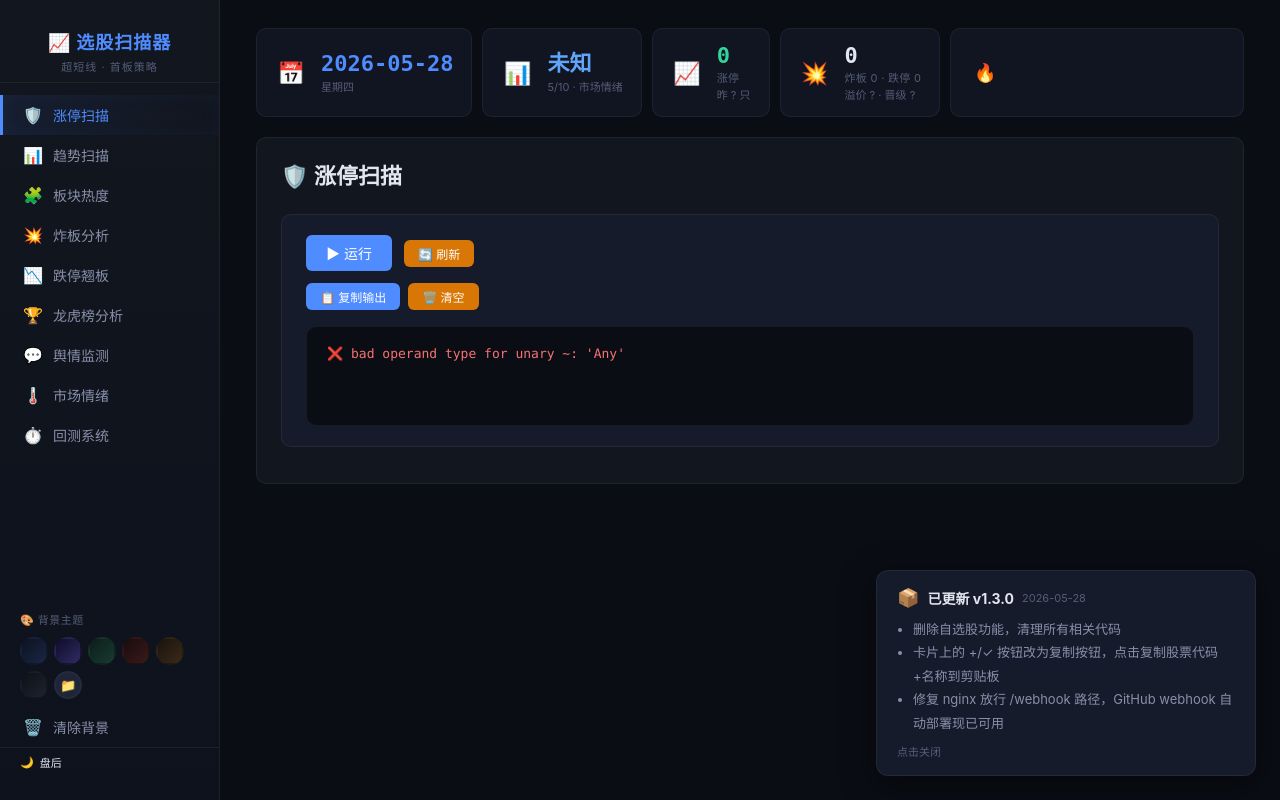
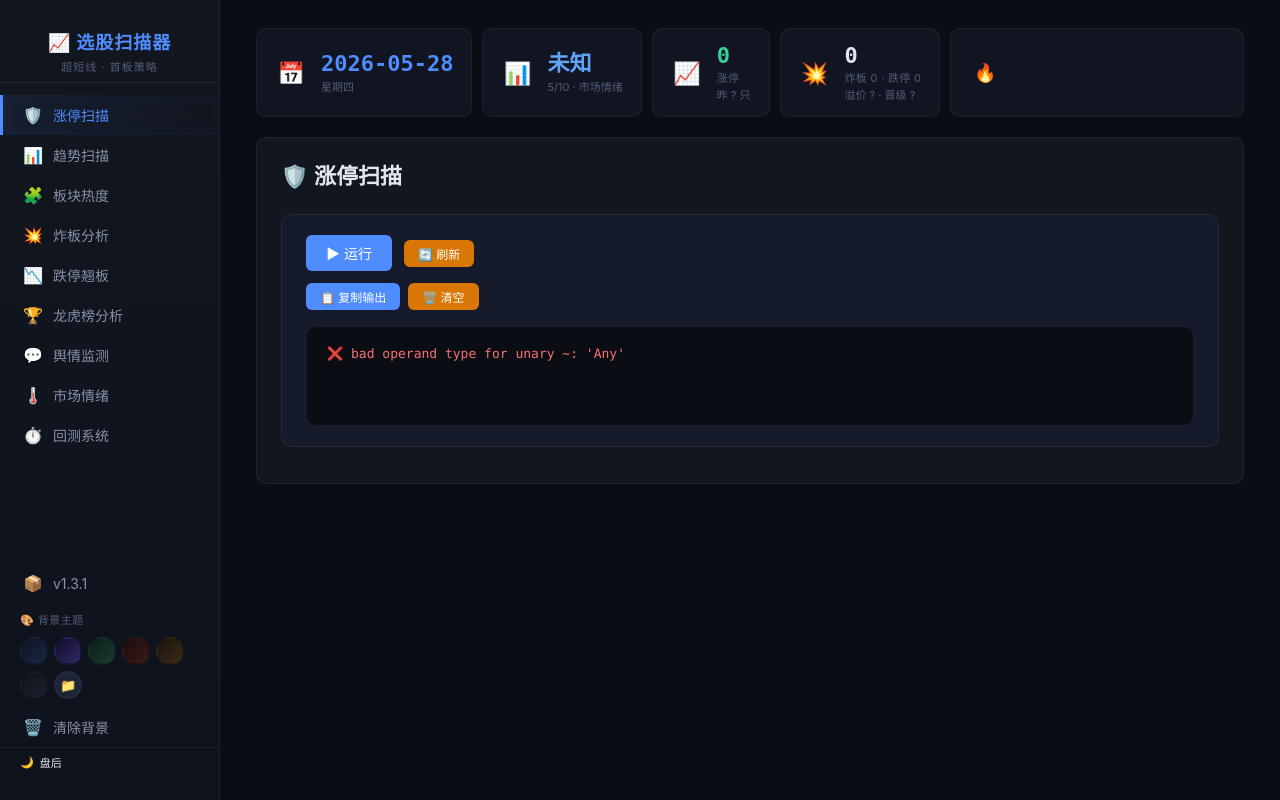
Before and after one commit to lunqin123/stock-scanner, a FastAPI app: page / in a window 1280 px wide. Run offline with FastAPI, Linux system fonts and the light colour scheme; data that the repository does not hold is empty.

Commit message:
Replace auto-version-toast with sidebar changelog button
- 移除自动弹窗 checkVersion/showVersionToast
- 侧边栏底部加版本号按钮，点击弹窗显示完整更新日志
- 模态框形式展示，点击空白或✕关闭

```diff
--- a/static/app.js
+++ b/static/app.js
@@ -501,61 +501,55 @@ function closeSidebar() {
     document.getElementById('sidebar-overlay').classList.remove('open');
 }
 
-// ─── 版本更新通知 ───
-async function checkVersion() {
+// ─── 版本更新日志 ───
+let _versionData = null;
+
+async function loadVersion() {
     try {
         const resp = await fetch('/api/version');
-        const data = await resp.json();
-        if (!data.version) return;
-        const lastVer = localStorage.getItem('_lastVersion');
-        if (data.version !== lastVer) {
-            localStorage.setItem('_lastVersion', data.version);
-            // 等页面渲染完成再弹窗
-            setTimeout(() => showVersionToast(data), 1500);
+        _versionData = await resp.json();
+        if (_versionData.version) {
+            document.getElementById('version-label').textContent = 'v' + _versionData.version;
         }
     } catch (e) { /* ignore */ }
 }
 
-function showVersionToast(data) {
-    const toast = document.createElement('div');
-    toast.id = 'version-toast';
-    toast.style.cssText = 'position:fixed;bottom:24px;right:24px;z-index:10000;background:var(--bg-card,#1e293b);border:1px solid var(--border-light,#334155);border-radius:12px;padding:16px 20px;max-width:380px;box-shadow:0 8px 32px rgba(0,0,0,0.5);animation:fadeInUp 0.3s ease;font-size:13px;cursor:pointer';
-    toast.onclick = () => { toast.style.animation = 'fadeInUp 0.2s reverse'; setTimeout(() => toast.remove(), 200); };
+function showChangelog() {
+    if (!_versionData || !_versionData.changes || !_versionData.changes.length) {
+        loadVersion().then(showChangelog);
+        return;
+    }
+    const overlay = document.createElement('div');
+    overlay.style.cssText = 'position:fixed;inset:0;z-index:9999;background:rgba(0,0,0,0.6);display:flex;align-items:center;justify-content:center;animation:fadeIn 0.2s ease';
+    overlay.onclick = function(e) { if (e.target === overlay) overlay.remove(); };
 
-    let html = `<div style="display:flex;align-items:center;gap:8px;margin-bottom:10px">
-        <span style="font-size:18px">📦</span>
-        <strong style="font-size:14px">已更新 v${esc(data.version)}</strong>
-        <span style="color:var(--text-muted);font-size:11px">${data.date || ''}</span>
-    </div><ul style="margin:0;padding:0 0 0 16px;color:var(--text-secondary);line-height:1.8">`;
-    for (const c of (data.changes || [])) {
-        html += `<li>${esc(c)}</li>`;
+    const box = document.createElement('div');
+    box.style.cssText = 'background:var(--bg-card,#1e293b);border:1px solid var(--border-light,#334155);border-radius:12px;padding:24px;max-width:420px;width:90%;max-height:70vh;overflow-y:auto;box-shadow:0 12px 40px rgba(0,0,0,0.5)';
+
+    var html = '<div style="display:flex;align-items:center;gap:8px;margin-bottom:14px">';
+    html += '<span style="font-size:20px">📦</span>';
+    html += '<strong style="font-size:16px">更新日志 v' + esc(_versionData.version) + '</strong>';
+    html += '<span style="color:var(--text-muted);font-size:12px">' + (_versionData.date || '') + '</span>';
+    html += '<span id="modal-close" style="margin-left:auto;cursor:pointer;font-size:18px;color:var(--text-muted)">✕</span>';
+    html += '</div><ul style="margin:0;padding:0 0 0 18px;color:var(--text-secondary);line-height:2;font-size:13px">';
+    for (var i = 0; i < _versionData.changes.length; i++) {
+        html += '<li>' + esc(_versionData.changes[i]) + '</li>';
     }
-    html += '</ul><div style="margin-top:8px;font-size:11px;color:var(--text-muted)">点击关闭</div>';
-    toast.innerHTML = html;
-    document.body.appendChild(toast);
+    html += '</ul><div style="margin-top:12px;text-align:right;font-size:11px;color:var(--text-muted)">点击空白处关闭</div>';
+    box.innerHTML = html;
 
-    // 8秒后自动消失
-    setTimeout(() => {
-        if (toast.parentNode) {
-            toast.style.animation = 'fadeInUp 0.2s reverse';
-            setTimeout(() => toast.remove(), 200);
-        }
-    }, 8000);
+    box.querySelector('#modal-close').onclick = function() { overlay.remove(); };
+
+    overlay.appendChild(box);
+    document.body.appendChild(overlay);
 }
-
-// ─── 动画 keyframes ───
-(function injectToastAnim() {
-    const style = document.createElement('style');
-    style.textContent = '@keyframes fadeInUp{from{opacity:0;transform:translateY(16px)}to{opacity:1;transform:translateY(0)}}';
-    document.head.appendChild(style);
-})();
 
 // ─── 初始化 ───
 document.addEventListener('DOMContentLoaded', () => {
     setupBackground();
     loadMarketStatus();
     loadDashboard();
-    checkVersion();  // 版本更新通知
+    loadVersion();
 
     document.querySelectorAll('.nav-item').forEach(el => {
         el.addEventListener('click', () => { location.hash = el.dataset.page; closeSidebar(); });
--- a/templates/index.html
+++ b/templates/index.html
@@ -67,6 +67,9 @@ window.addEventListener('unhandledrejection', function(e) {
         <span class="icon">⏱️</span> 回测系统
     </div>
     <div style="flex:1"></div>
+    <div class="nav-item" id="version-btn" onclick="showChangelog()" title="查看更新日志">
+        <span class="icon">📦</span> <span id="version-label">版本</span>
+    </div>
     <div style="padding:8px 20px 4px;font-size:11px;color:var(--text-muted);letter-spacing:0.5px">🎨 背景主题</div>
     <div class="bg-presets">
         <div class="bg-swatch" style="background:linear-gradient(135deg,#0c1220,#1a2744)" onclick="setBgPreset('linear-gradient(135deg,#0c1220 0%,#1a2744 50%,#0d1b2a 100%)')" title="深海蓝"></div>
@@ -128,8 +131,8 @@ window.addEventListener('unhandledrejection', function(e) {
     </div> <!-- /module-page -->
 </main>
 
-<script src="/static/cards.js?v=20260528"></script>
-<script src="/static/dashboard.js?v=20260528"></script>
-<script src="/static/app.js?v=20260528"></script>
+<script src="/static/cards.js?v=20260529"></script>
+<script src="/static/dashboard.js?v=20260529"></script>
+<script src="/static/app.js?v=20260529"></script>
 </body>
 </html>
--- a/version.json
+++ b/version.json
@@ -1,9 +1,10 @@
 {
-  "version": "1.3.0",
+  "version": "1.3.1",
   "date": "2026-05-28",
   "changes": [
     "删除自选股功能，清理所有相关代码",
     "卡片上的 +/✓ 按钮改为复制按钮，点击复制股票代码+名称到剪贴板",
-    "修复 nginx 放行 /webhook 路径，GitHub webhook 自动部署现已可用"
+    "修复 nginx 放行 /webhook 路径，GitHub webhook 自动部署现已可用",
+    "版本更新通知改为侧边栏按钮，点击弹窗查看更新日志，不再自动弹窗"
   ]
 }
```
